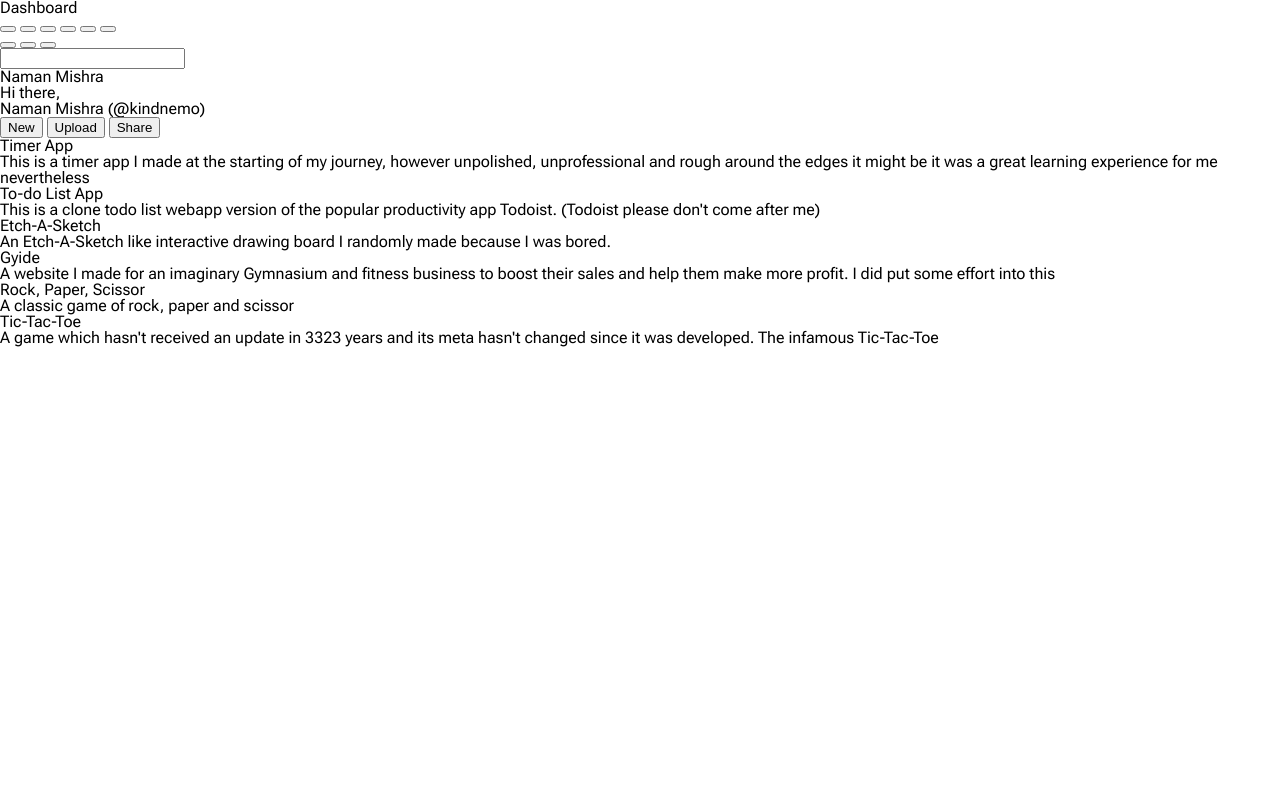
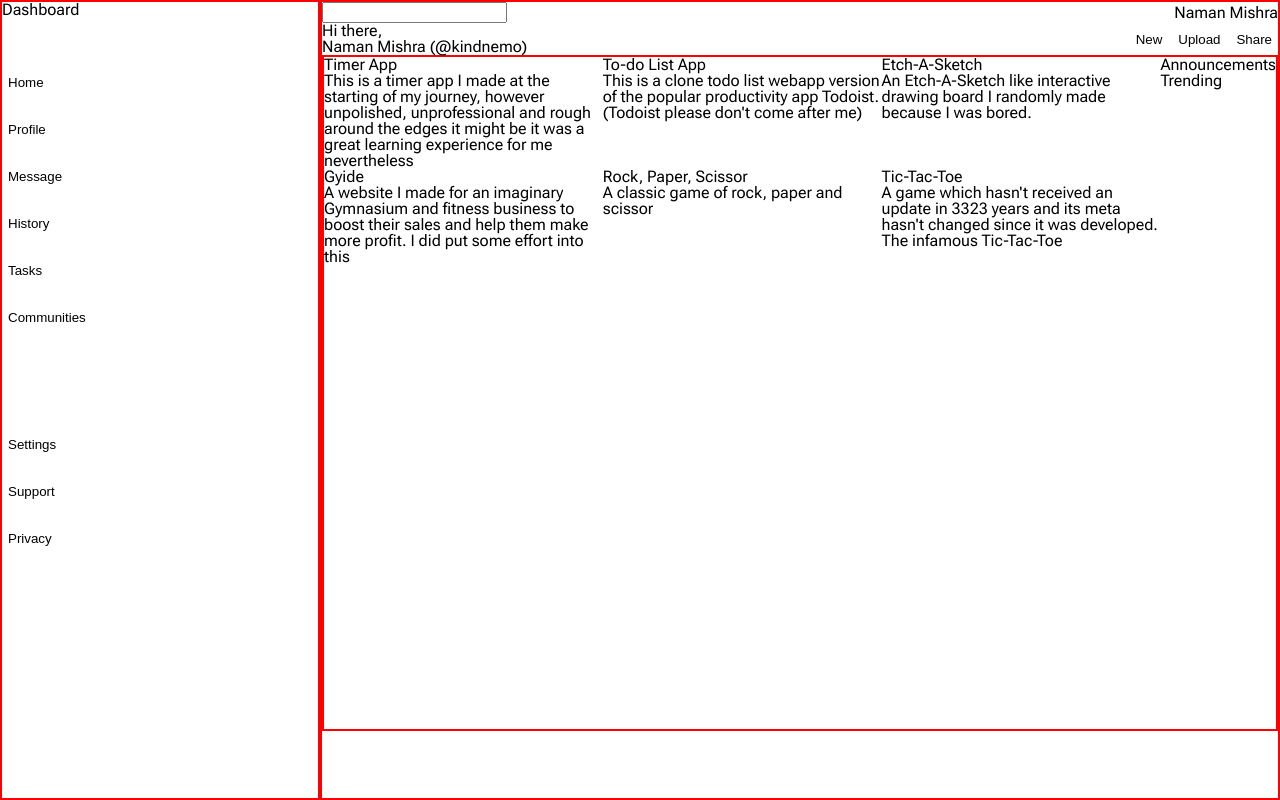
Before and after one commit to kindnemo/admin-dashboard, a plain HTML site: page index.html in a window 1280 px wide. Drawn offline with Linux system fonts and the light colour scheme.

Commit message:
Defines the grid layout of the page Uses both flex and grid

```diff
--- a/index.html
+++ b/index.html
@@ -28,28 +28,28 @@
             </div>
 
             <div id="profile-actions">
-                <button class="action-butons"></button>
-                <button class="action-butons"></button>
-                <button class="action-butons"></button>
-                <button class="action-butons"></button>
-                <button class="action-butons"></button>
-                <button class="action-butons"></button>
+                <button class="action-butons">Home</button>
+                <button class="action-butons">Profile</button>
+                <button class="action-butons">Message</button>
+                <button class="action-butons">History</button>
+                <button class="action-butons">Tasks</button>
+                <button class="action-butons">Communities</button>
             </div>
 
             <div id="profile-settings">
-                <button class="setting-buttons"></button>
-                <button class="setting-buttons"></button>
-                <button class="setting-buttons"></button>
+                <button class="setting-buttons">Settings</button>
+                <button class="setting-buttons">Support</button>
+                <button class="setting-buttons">Privacy</button>
             </div>
         </div>
         <!-- DASHBOARD SECTION -->
 
 
         <!-- ACTIVITY SECTION -->
-        <div class="main-container">
+        <div class="basic main-container">
             <!-- ACTIVITY BAR -->
             <div class="main-activity" id="activity-bar">
-                <div id="activity-search">
+                <div id="activity-search" class="activity">
                     <div class="activity-search-div">
                         <input type="text" name="search-bar" id="" class="search-bar">
                     </div>
@@ -59,7 +59,7 @@
                     </div>
                 </div>
 
-                <div id="activity-profile">
+                <div id="activity-profile" class="activity ">
                     <div id="profile-greet">
                         <p class="para" id="greeting">Hi there,</p>
                         <h3 class="name" id="user-name">Naman Mishra (@kindnemo)</h3>
@@ -78,7 +78,7 @@
             <!-- MAIN CONTENT -->
             <div class="basic" id="main">
                 <div id="your-projects-div">
-                    <p class="para" id="your-projects"></p>
+                    <!-- <h1 class="main-heading">Your Projects</h1> -->
                     <div id="project-div">
                         <div class="projects" id="timer-app">
                             <h1 class="project-head">Timer App</h1>
@@ -124,9 +124,14 @@
                     </div>
 
                     <div id="misc">
-                        <div class="misc-div" id="announcements"></div>
+                        <div class="misc-div" id="announcements">
+                            <h1 class="main-heading">Announcements</h1>
 
-                        <div class="msic-div" id="trending"></div>
+                        </div>
+
+                        <div class="msic-div" id="trending">
+                            <h1 class="main-heading">Trending</h1>
+                        </div>
                     </div>
                 </div>
             </div>
--- a/resetter.css
+++ b/resetter.css
@@ -46,3 +46,13 @@ table {
 	border-collapse: collapse;
 	border-spacing: 0;
 }
+button{
+	background: none;
+	border: none;
+	outline: none;
+	box-shadow: none;
+}
+svg{
+	width: auto;
+	height: auto;
+}
--- a/style.css
+++ b/style.css
@@ -1,4 +1,43 @@
-html{
+body{
     font-family: "Roboto Flex", sans-serif;
     font-optical-sizing: auto;
 }
+.basic{
+    border: 2px solid red;
+
+}
+#dashboard{
+    display: grid;
+    grid-template-rows: 1fr 5fr 5fr;
+}
+#profile-actions, #profile-settings{
+    display: flex;
+    flex-direction: column;
+    gap: 30px;
+    margin-bottom: 30px;
+    align-items: start;
+}
+#prime-container{
+    height: 100vh;
+    width: 100vw;
+    display: grid;
+    grid-template-columns: 1fr 3fr;
+}
+#activity-bar{
+    display: grid;
+}
+.activity{
+    display: flex;
+    flex-direction: row;
+    align-items: center;
+    justify-content: space-between;
+}
+
+/*Your Project Styling */
+#your-projects-div{
+    display: flex;
+}
+#project-div{
+    display: grid;
+    grid:repeat(6,1fr)/repeat(3,1fr);
+}
```
